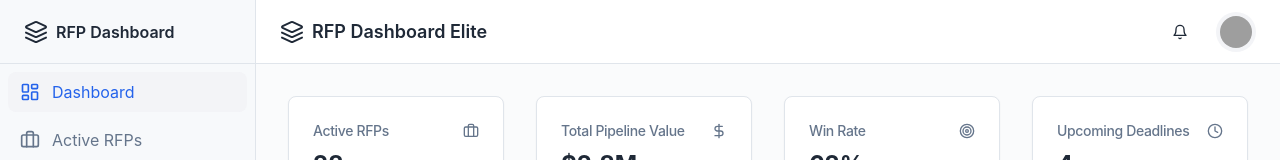
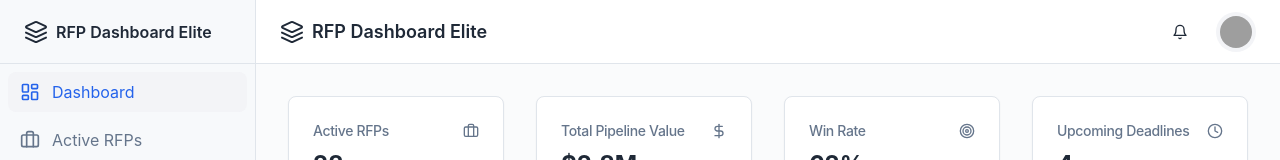
Before and after one commit to SadiqNaizam/mlo-a774-52b7, a React (Vite) app: page / in a window 1280 px wide. Shown: the top 160 px of the page. Built offline with nearby package versions, Linux system fonts and the light colour scheme; grey boxes are pictures that could not be loaded.

Commit message:
Fixed build errors: CollapsibleSidebar.tsx

```diff
--- a/src/components/layout/CollapsibleSidebar.tsx
+++ b/src/components/layout/CollapsibleSidebar.tsx
@@ -40,7 +40,7 @@ const CollapsibleSidebar: React.FC = () => {
             <div className="flex h-16 items-center px-4 lg:px-6 border-b">
                  <Link to="/" className="flex items-center gap-2 font-semibold">
                     <Layers className="h-6 w-6" />
-                    {!isCollapsed && <span className="transition-opacity duration-300">RFP Dashboard</span>}
+                    {!isCollapsed && <span className="transition-opacity duration-300">RFP Dashboard Elite</span>}
                 </Link>
             </div>
             <TooltipProvider delayDuration={0}>
```
